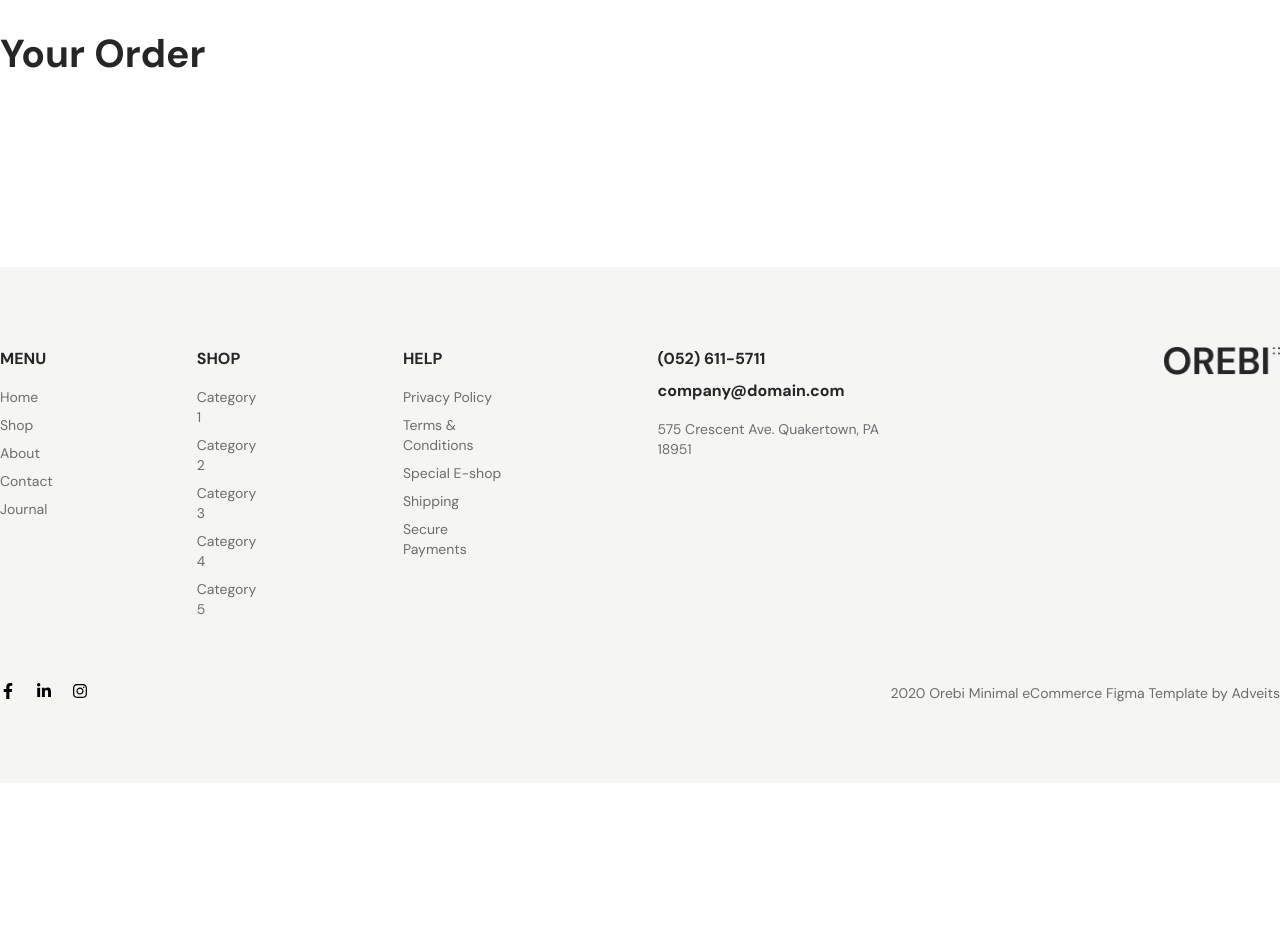
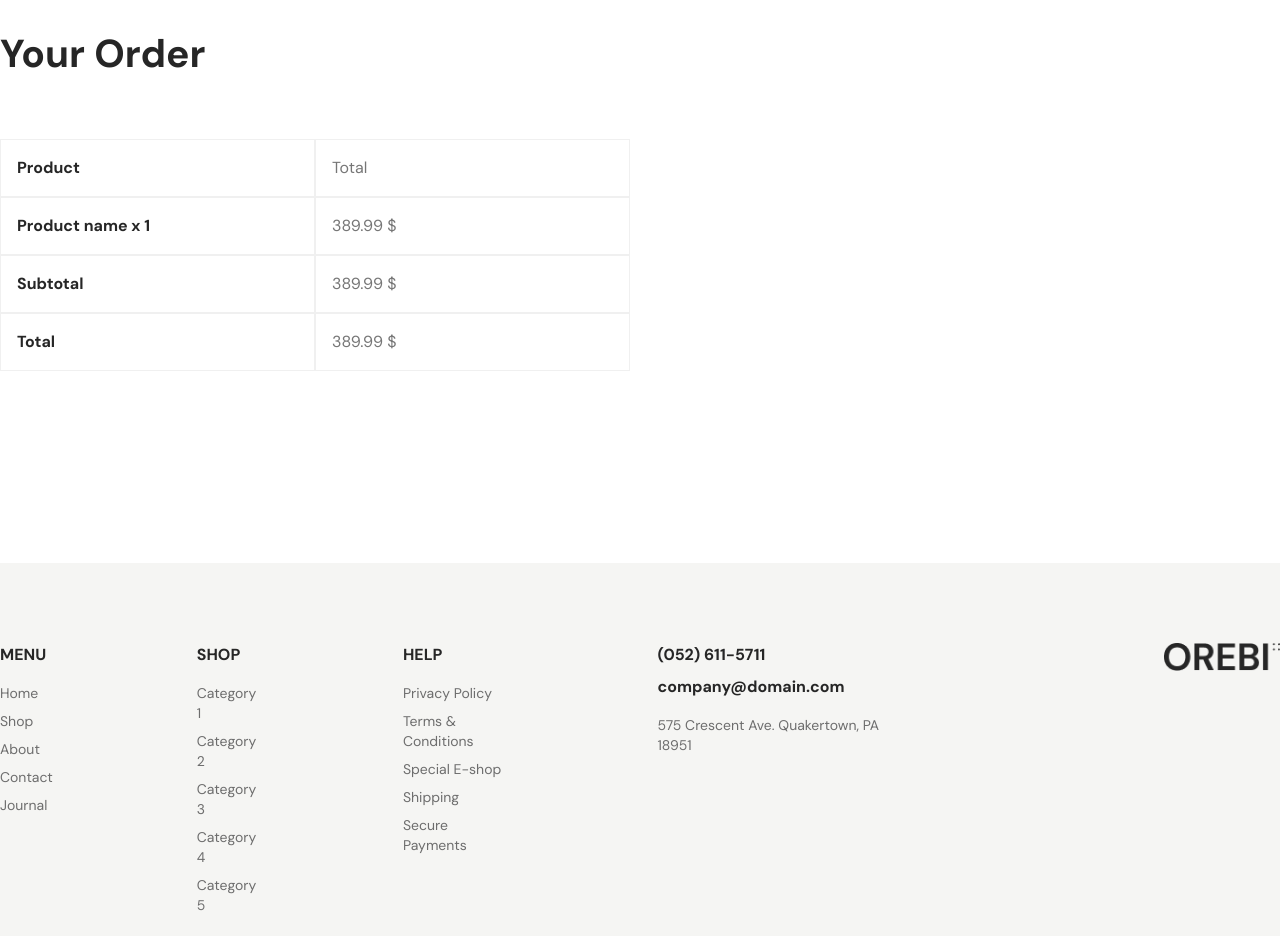
Before and after one commit to Afridul369/Ecommerce, a React (Vite) app: page /journal in a window 1280 px wide. Shown: the part 2200-3136 px from the top of the page. Before the commit the page ends 2983 px from the top, so only its background shows below. Built offline with nearby package versions, Linux system fonts and the light colour scheme.

Commit message:
checkout complete

```diff
--- a/src/componants/Checkout.jsx
+++ b/src/componants/Checkout.jsx
@@ -83,7 +83,40 @@ const Checkout = () => {
             </div>
             <div className="mt-32">
             <Text as='h1' text={"Your Order"} className='text-[39px]  text-hoverheadeingC font-bold mb-14 font-dm '/>
-
+            <div className="mb-16">
+            <Flex>
+                <div className="border border-border p-4 w-[315px]">
+                    <Text as='p' text={"Product"} className='text-base text-hoverheadeingC font-bold font-dm '/>
+                </div>
+                <div className="border border-border p-4 w-[315px]">
+                <Text as='p' text={"Total"} className='text-base text-headingC  font-dm '/>
+                </div>
+            </Flex>
+            <Flex>
+                <div className="border border-border p-4 w-[315px]">
+                    <Text as='p' text={"Product name x 1"} className='text-base text-hoverheadeingC font-bold font-dm '/>
+                </div>
+                <div className="border border-border p-4 w-[315px]">
+                <Text as='p' text={"389.99 $"} className='text-base text-headingC  font-dm '/>
+                </div>
+            </Flex>
+            <Flex>
+                <div className="border border-border p-4 w-[315px]">
+                    <Text as='p' text={"Subtotal"} className='text-base text-hoverheadeingC font-bold font-dm '/>
+                </div>
+                <div className="border border-border p-4 w-[315px]">
+                <Text as='p' text={"389.99 $"} className='text-base text-headingC  font-dm '/>
+                </div>
+            </Flex>
+            <Flex>
+                <div className="border border-border p-4 w-[315px]">
+                    <Text as='p' text={"Total"} className='text-base text-hoverheadeingC font-bold font-dm '/>
+                </div>
+                <div className="border border-border p-4 w-[315px]">
+                <Text as='p' text={"389.99 $"} className='text-base text-headingC  font-dm '/>
+                </div>
+            </Flex>
+            </div>
             </div>
        </Container>
     </div>
```
